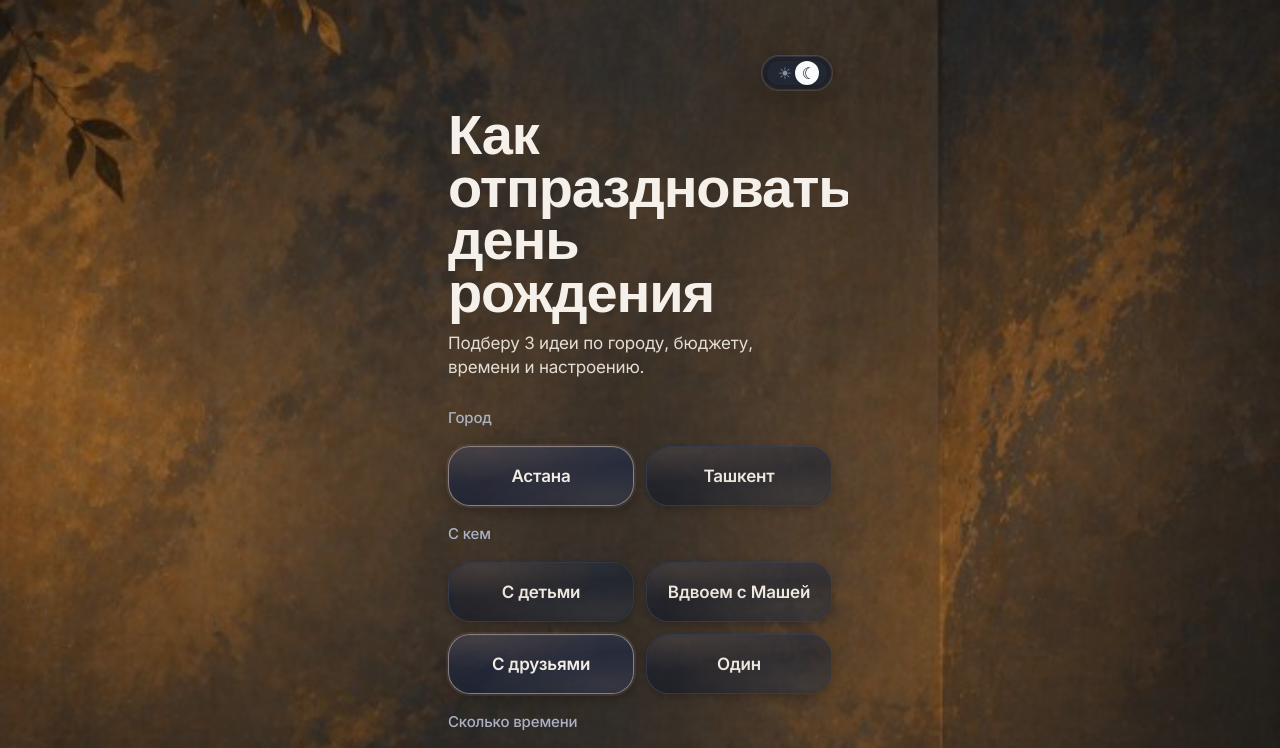
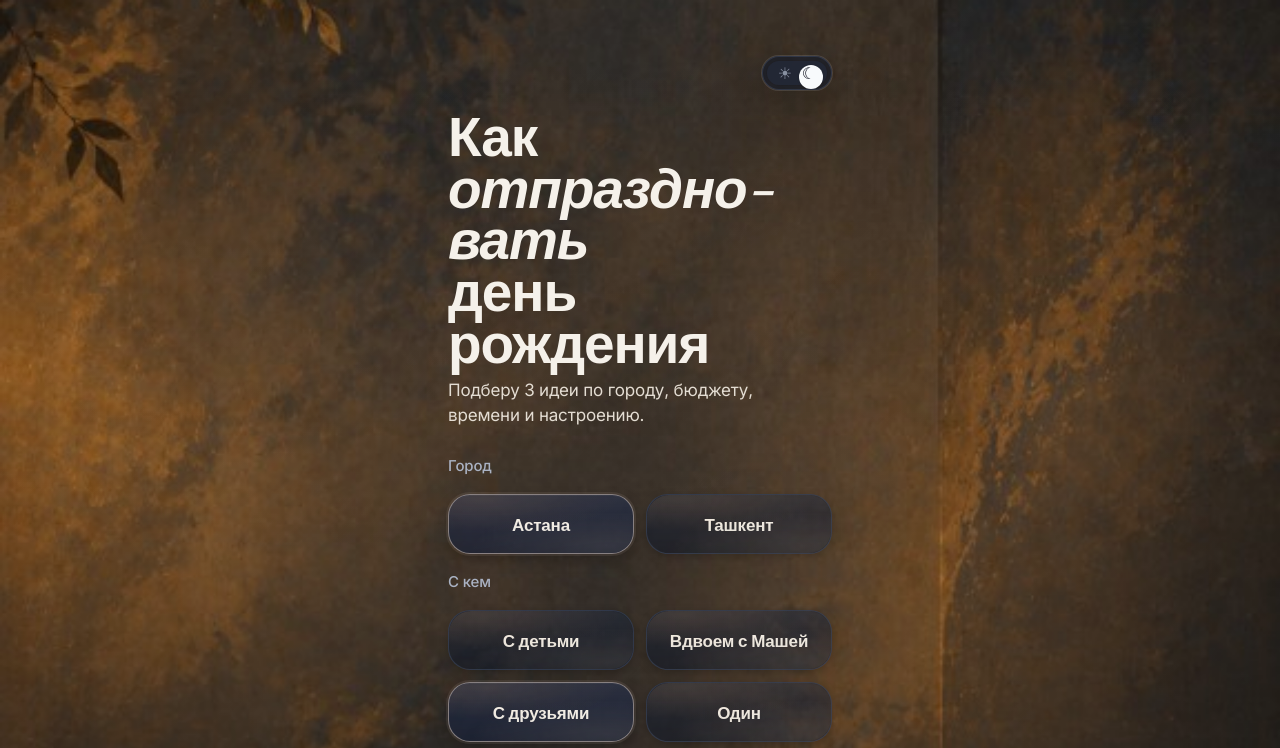
Before and after one commit to m05v08-gif/Nikitabirthday, a Next.js app: page /ideas in a window 1280 px wide. Shown: the top 748 px of the page. Built offline with nearby package versions, Linux system fonts and the light colour scheme.

Commit message:
Typography: unify editorial font and refine Ideas title/layout

```diff
--- a/src/app/globals.css
+++ b/src/app/globals.css
@@ -171,7 +171,7 @@ html[data-theme="light"] ::selection {
   --ideas-shadow-bottom: 0 10px 22px rgba(0, 0, 0, 0.24);
 
   --ideas-pad-x: 16px;
-  --ideas-hero-size: 56px;
+  --ideas-hero-size: 55px;
   --ideas-chip-h: 60px;
   --ideas-cta-h: 68px;
 }
@@ -228,7 +228,7 @@ html[data-theme="light"] .ideas-page {
 @media (max-width: 389px) and (min-width: 360px) {
   .ideas-page {
     --ideas-pad-x: 14px;
-    --ideas-hero-size: 52px;
+    --ideas-hero-size: 51px;
     --ideas-chip-h: 56px;
     --radius-page-card: 28px;
     --ideas-cta-h: 64px;
@@ -238,7 +238,7 @@ html[data-theme="light"] .ideas-page {
 @media (max-width: 359px) {
   .ideas-page {
     --ideas-pad-x: 12px;
-    --ideas-hero-size: 48px;
+    --ideas-hero-size: 47px;
     --ideas-chip-h: 54px;
     --radius-page-card: 26px;
     --ideas-cta-h: 60px;
@@ -246,7 +246,7 @@ html[data-theme="light"] .ideas-page {
 }
 
 .ideas-page .ideas-title {
-  font-family: "Cormorant Garamond", "Playfair Display", var(--font-art), serif;
+  font-family: var(--font-editorial), "Cormorant Garamond", "Playfair Display", var(--font-art), serif;
   font-size: var(--ideas-hero-size);
 }
 
@@ -256,8 +256,14 @@ html[data-theme="light"] .ideas-page {
   --tt-pad: 7px;
   --tt-thumb: 44px;
   --tt-icon: 18px;
-  --tt-shift: calc(112px - 14px - 44px);
+  --tt-shift: calc(112px - 28px - 44px);
   border-radius: 29px;
+}
+
+.ideas-page .ideas-chip {
+  font-family: var(--font-editorial), ui-serif, Georgia, "Times New Roman", serif;
+  font-weight: 700;
+  letter-spacing: -0.01em;
 }
 
 /* Home-like material effects for Ideas UI (no background changes) */
@@ -574,7 +580,7 @@ html[data-theme="light"] .home-page {
 }
 
 .home-page .home-hero-title {
-  font-family: var(--font-home-display), ui-serif, Georgia, "Times New Roman", serif;
+  font-family: var(--font-editorial), ui-serif, Georgia, "Times New Roman", serif;
   font-weight: 700;
   letter-spacing: -0.03em;
   color: var(--home-hero-headline);
@@ -599,7 +605,7 @@ html[data-theme="light"] .home-page {
 }
 
 .home-page .home-card-title {
-  font-family: var(--font-home-display), ui-serif, Georgia, "Times New Roman", serif;
+  font-family: var(--font-editorial), ui-serif, Georgia, "Times New Roman", serif;
   font-weight: 700;
   letter-spacing: -0.02em;
   color: var(--home-card-title);
--- a/src/app/ideas/page.tsx
+++ b/src/app/ideas/page.tsx
@@ -60,7 +60,7 @@ export default function IdeasPage() {
   }, [budget, city, companyType, duration, mood]);
 
   const chipBase =
-    "ideas-chip relative overflow-hidden min-h-[var(--ideas-chip-h)] rounded-[var(--radius-chip)] border px-4 text-center font-sans text-[17px] font-semibold leading-[1.2] tracking-[-0.01em] transition-[background-color,border-color,box-shadow,transform,color] duration-[220ms] ease-[cubic-bezier(0.22,1,0.36,1)] active:scale-[0.985]";
+    "ideas-chip relative inline-flex w-full items-center justify-center overflow-hidden min-h-[var(--ideas-chip-h)] rounded-[var(--radius-chip)] border px-4 text-center text-[17px] font-semibold leading-[1.2] tracking-[-0.01em] transition-[background-color,border-color,box-shadow,transform,color] duration-[220ms] ease-[cubic-bezier(0.22,1,0.36,1)] active:scale-[0.985]";
   const chipInactive = `${chipBase} border-[color:var(--ideas-border-chip)] bg-[color:var(--ideas-surface-chip)] text-[color:var(--ideas-chip-fg)] shadow-[var(--shadow-chip)]`;
   const chipActive = `${chipBase} border-[color:var(--ideas-border-selected)] bg-[color:var(--ideas-surface-selected)] text-[color:var(--ideas-text-primary)] shadow-[var(--ideas-chip-selected-shadow)]`;
 
@@ -87,7 +87,7 @@ export default function IdeasPage() {
 
             <h1 className="ideas-title mt-[18px] max-w-[320px] font-[600] leading-[0.94] tracking-[-0.02em] text-[color:var(--ideas-text-primary)]">
               <span className="block">Как</span>
-              <span className="block">отпраздновать</span>
+              <span className="block italic">отпраздно{"\u00AD"}вать</span>
               <span className="block">день рождения</span>
             </h1>
             <p className="ideas-subtitle mt-3 max-w-[320px] text-[17px] leading-[1.45] tracking-[-0.01em] text-[color:var(--ideas-text-secondary)]">
--- a/src/app/layout.tsx
+++ b/src/app/layout.tsx
@@ -1,5 +1,5 @@
 import type { Metadata } from "next";
-import { Fraunces, Inter, Manrope } from "next/font/google";
+import { Fraunces, Inter, Manrope, Playfair_Display } from "next/font/google";
 import "./globals.css";
 import { ArtBackground } from "@/components/art-background";
 import { ThemeScript } from "@/components/theme-script";
@@ -19,6 +19,14 @@ const manrope = Manrope({
 const fraunces = Fraunces({
   subsets: ["latin", "latin-ext"],
   variable: "--font-art",
+  display: "swap"
+});
+
+const playfair = Playfair_Display({
+  subsets: ["latin", "cyrillic"],
+  weight: ["600", "700", "800"],
+  style: ["normal", "italic"],
+  variable: "--font-editorial",
   display: "swap"
 });
 
@@ -44,7 +52,7 @@ export default function RootLayout({
         <ThemeScript />
       </head>
       <body
-        className={`${inter.variable} ${manrope.variable} ${fraunces.variable} min-h-dvh font-sans antialiased`}
+        className={`${inter.variable} ${manrope.variable} ${fraunces.variable} ${playfair.variable} min-h-dvh font-sans antialiased`}
       >
         <div className="relative isolate min-h-dvh pb-[env(safe-area-inset-bottom)] pt-[env(safe-area-inset-top)]">
           <ArtBackground />
--- a/src/app/page.tsx
+++ b/src/app/page.tsx
@@ -1,14 +1,5 @@
 import Link from "next/link";
-import { Playfair_Display } from "next/font/google";
 import { ThemeToggle } from "@/components/theme-toggle";
-
-const playfairHome = Playfair_Display({
-  subsets: ["latin", "cyrillic"],
-  weight: ["700", "800"],
-  style: ["normal", "italic"],
-  variable: "--font-home-display",
-  display: "swap"
-});
 
 function Tile({
   title,
@@ -48,7 +39,7 @@ function Tile({
 
 export default function Home() {
   return (
-    <main className={`${playfairHome.variable} home-page relative min-h-[100dvh] w-full`}>
+    <main className="home-page relative min-h-[100dvh] w-full">
       {/* Full-screen background: viewport-fixed so it is not clipped by layout max-w-md / padding */}
       <div
         aria-hidden="true"
--- a/src/components/theme-toggle.tsx
+++ b/src/components/theme-toggle.tsx
@@ -53,9 +53,9 @@ export function ThemeToggle({ className }: ThemeToggleProps) {
       className={`group inline-flex items-center justify-between rounded-full border border-[color:var(--color-border)] bg-[color:var(--color-toggle-bg)] p-[var(--tt-pad)] shadow-[var(--shadow-card)] ring-1 ring-[color:var(--color-ring)] backdrop-blur-md transition active:scale-[0.98] motion-safe:hover:-translate-y-0.5 motion-safe:hover:shadow-[var(--shadow-soft)] [width:var(--tt-surface-w)] [height:var(--tt-surface-h)] ${className ?? ""}`}
       aria-label={theme === "dark" ? "Включить светлую тему" : "Включить тёмную тему"}
     >
-      <span className="relative inline-flex h-full w-full items-center rounded-full bg-[color:var(--color-toggle-track)] ring-1 ring-black/5">
+      <span className="relative inline-flex [height:calc(var(--tt-surface-h)_-_2*var(--tt-pad))] [width:calc(var(--tt-surface-w)_-_2*var(--tt-pad))] items-center rounded-full bg-[color:var(--color-toggle-track)] ring-1 ring-black/5">
         <span
-          className={`absolute left-0 top-0 h-[var(--tt-thumb)] w-[var(--tt-thumb)] rounded-full bg-[color:var(--color-toggle-knob)] shadow-sm transition-transform duration-300 ease-out ${
+          className={`absolute left-[var(--tt-pad)] top-[var(--tt-pad)] h-[var(--tt-thumb)] w-[var(--tt-thumb)] rounded-full bg-[color:var(--color-toggle-knob)] shadow-sm transition-transform duration-300 ease-out ${
             theme === "light" ? "translate-x-0" : "translate-x-[var(--tt-shift)]"
           }`}
         />
```
